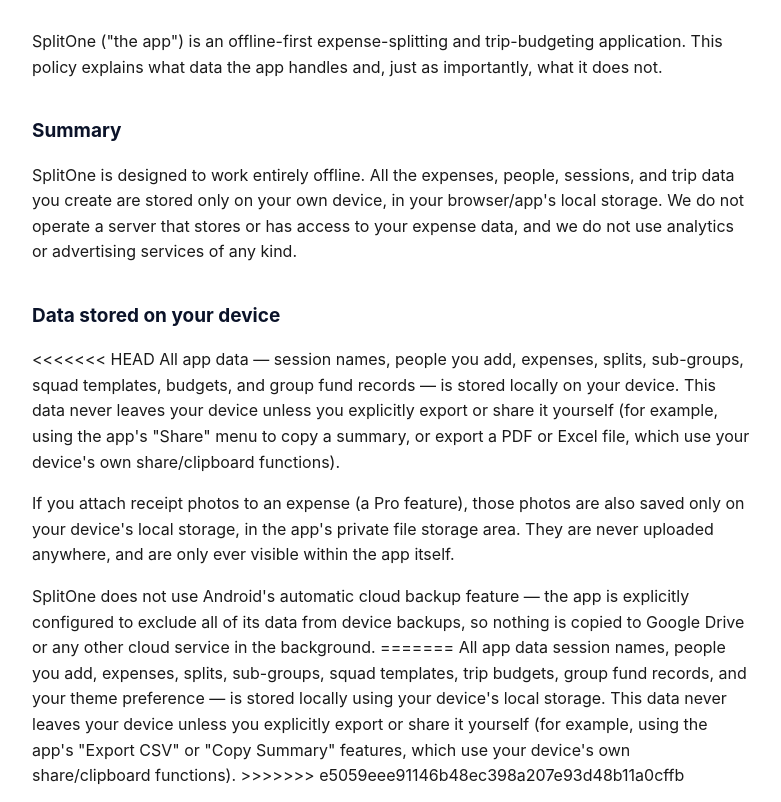
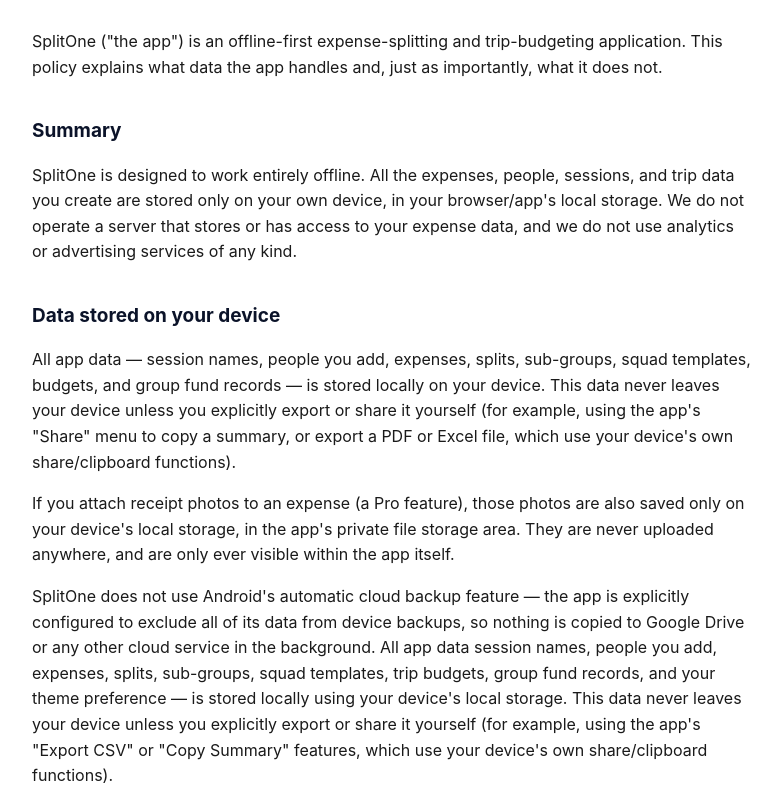
Before and after one commit to washeem007/splitone-privacy-policy, a plain HTML site: page index.html in a window 1280 px wide. Shown: the part 143-945 px from the top of the page, without its empty margins (248-1029 px from the left). Drawn offline with Linux system fonts and the light colour scheme.

Commit message:
updated policy

```diff
--- a/index.html
+++ b/index.html
@@ -64,7 +64,6 @@
 
 <h2>Data stored on your device</h2>
 <p>
-<<<<<<< HEAD
   All app data — session names, people you add, expenses, splits, sub-groups,
   squad templates, budgets, and group fund records — is stored locally on
   your device. This data never leaves your device unless you explicitly
@@ -83,14 +82,13 @@
   is explicitly configured to exclude all of its data from device backups,
   so nothing is copied to Google Drive or any other cloud service in the
   background.
-=======
+
   All app data session names, people you add, expenses, splits, sub-groups,
   squad templates, trip budgets, group fund records, and your theme
   preference — is stored locally using your device's local storage. This data
   never leaves your device unless you explicitly export or share it yourself
   (for example, using the app's "Export CSV" or "Copy Summary" features, which
   use your device's own share/clipboard functions).
->>>>>>> e5059eee91146b48ec398a207e93d48b11a0cffb
 </p>
 <p>
   Uninstalling the app, or clearing the app's storage through your device
```
